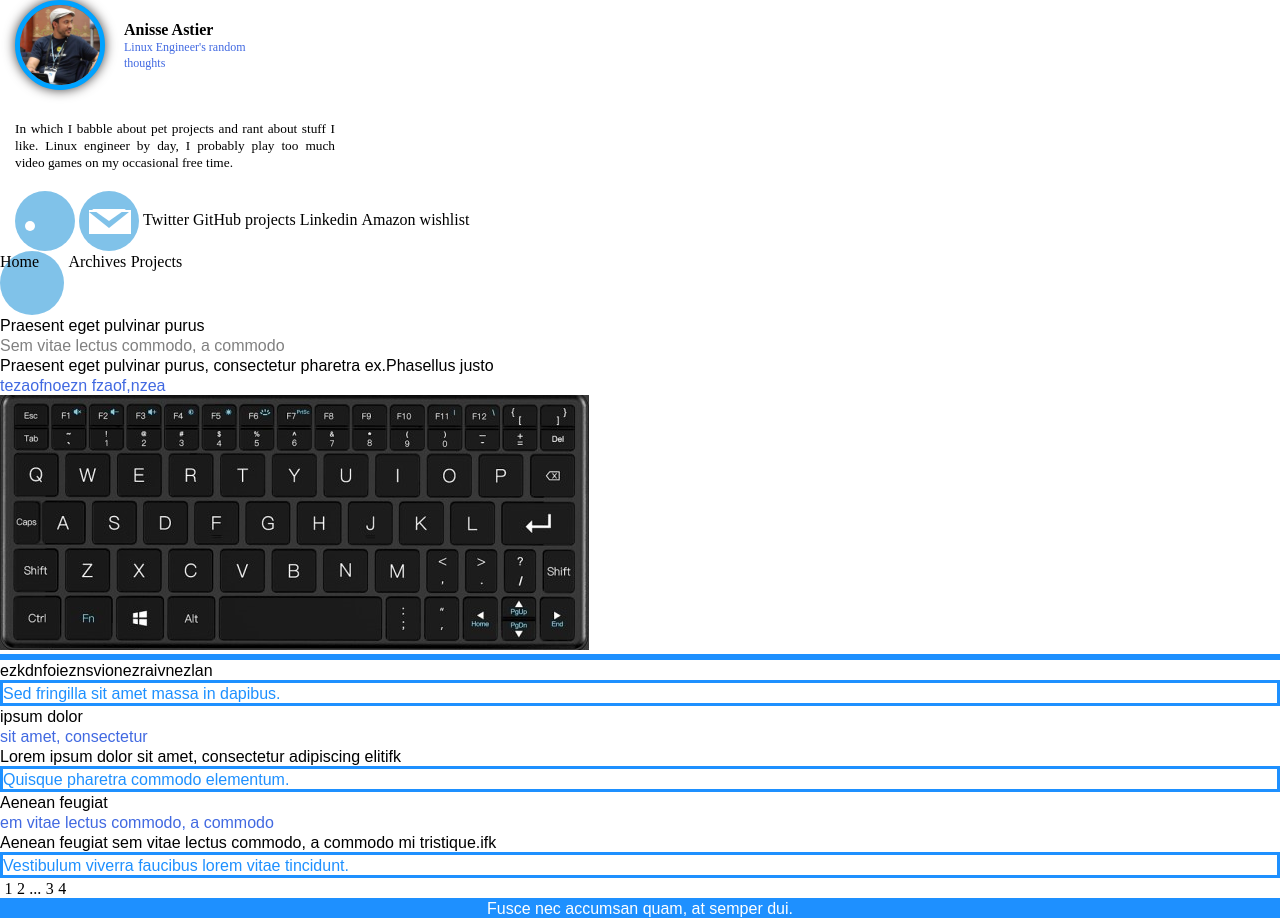
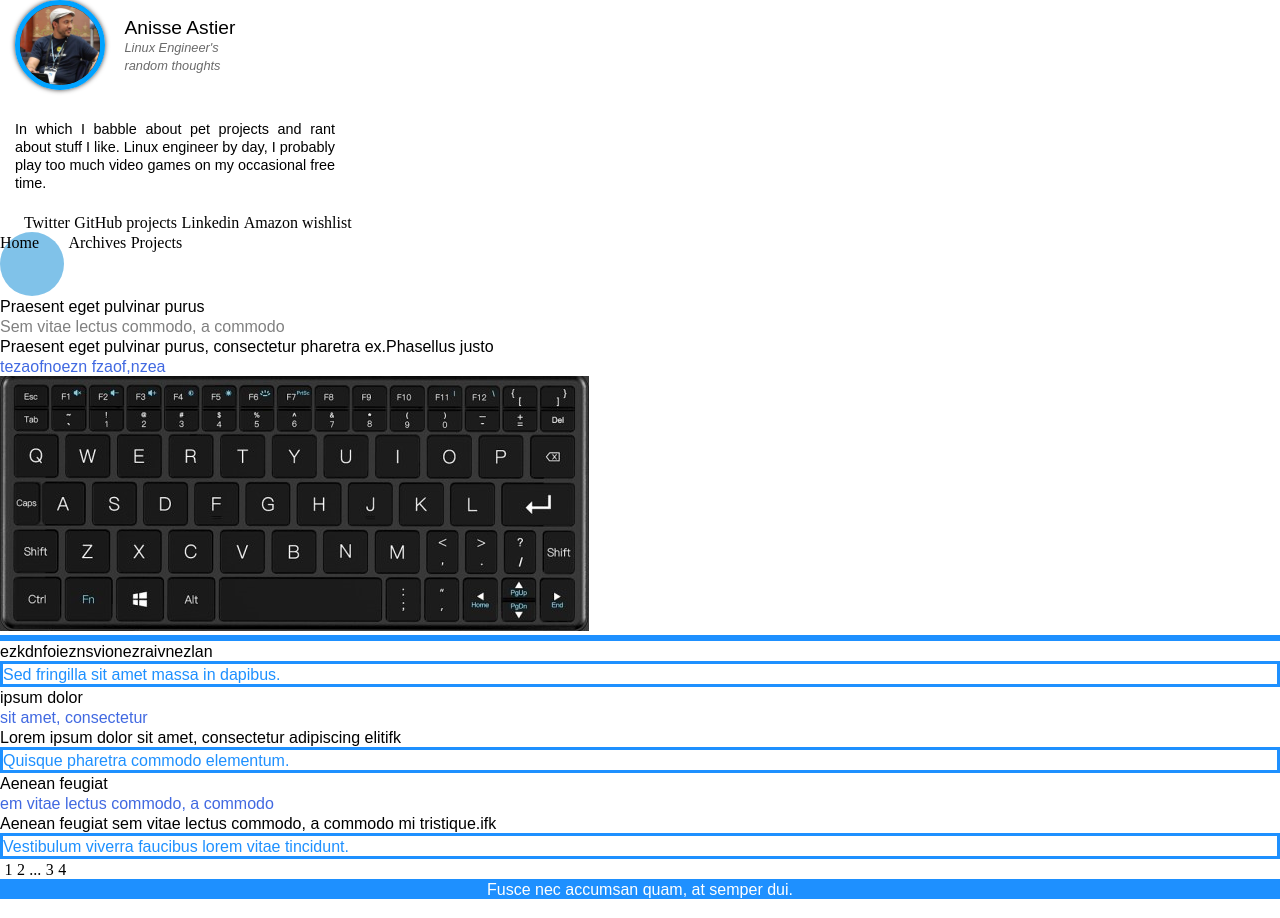
Before and after one commit to Thieumsc/Anisse_Astier_template, a website: page public/index.html in a window 1280 px wide. Drawn offline with Linux system fonts and the light colour scheme; files whose address does not match are found by name.

Commit message:
add font

```diff
--- a/public/assets/css/author.css
+++ b/public/assets/css/author.css
@@ -1,7 +1,6 @@
 aside {
     width: 25%;
     padding-left: 15px;
-    font-family: Anisse;
 }
 
 aside>header div {
@@ -16,99 +15,33 @@ aside>header img{
     height: 25%;
     border-radius: 50%;
     border: 5px solid rgb(0, 162, 255);
-    filter: drop-shadow(0 0 0.35rem rgb(61, 58, 58));
+    box-shadow: 0 0 0.3rem rgb(61, 58, 58);
     cursor: pointer;
     display: inline-block;
     vertical-align: middle;
 }
 
 aside>header img:hover {
-    filter: drop-shadow(0 0 0.35rem rgb(231, 227, 227));
-    box-shadow: 0 0 0.75rem rgb(0, 162, 255);
+    box-shadow: 0 0 0.3rem rgb(0, 162, 255);
 }
 
 aside h1{
-    font-size: 12pt;
-    font-weight: 700;
+    font-size: 1.2rem;
+    font-weight: 500;
+    line-height: 1.5rem;
 }
+
 aside h2{
-    font-size: 9pt;
+    font-size: .8rem;
+    font-weight: 300;
+    font-style: italic;
+    line-height: 1.1rem;
+    color: rgb(107, 107, 107);
 }
 
 aside p {
-    font-size: 10pt;
+    font-size: .9rem;
     padding-top: 30px;
     padding-bottom: 20px;
     text-align: justify;
 }
-
-.icon-rss {
-    border-radius: 50%;
-    background: rgb(128, 194, 233);
-    width: 60px;
-    height: 60px;
-    display: inline-block;
-    vertical-align: middle;
-}
-
-.icon-rss:hover {
-    background: rgb(70, 129, 255);
-    -webkit-transform: scale(1.25);
-}
-
-.point {
-    border-radius: 50%;
-    background:white;
-    width: 10px;
-    height: 10px;
-    display: inline-block;
-    margin-top: 30px;
-    margin-left: 10px;
-}
-
-.email {
-    border-radius: 50%;
-    background: rgb(128, 194, 233);
-    width: 60px;
-    height: 60px;
-    display: inline-block;
-    vertical-align: middle;
-    position: relative;
-}
-
-.email:hover {
-    background: rgb(70, 129, 255);
-    -webkit-transform: scale(1.25);
-}
-
-.rectangle {
-    width: 36px;
-    height: 18px;
-    border: solid white;
-    background: white;
-    position: relative;
-    margin-top: 19px;
-    margin-left: 9.5px;
-}
-
-.triangle1 {
-    width: 0px;
-    height: 0px;
-    border-top: 16px solid rgb(128, 194, 233);
-    border-left: 20px solid transparent;
-    border-right: 20px solid transparent;
-    position: relative;
-    bottom: 22.5px;
-    left: 9.5px;
-}
-
-.triangle2 {
-    width: 0px;
-    height: 0px;
-    border-top: 12px solid white;
-    border-left: 17px solid transparent;
-    border-right: 17px solid transparent;
-    position: relative;
-    bottom: 41px;
-    left: 12.8px;
-}
```
